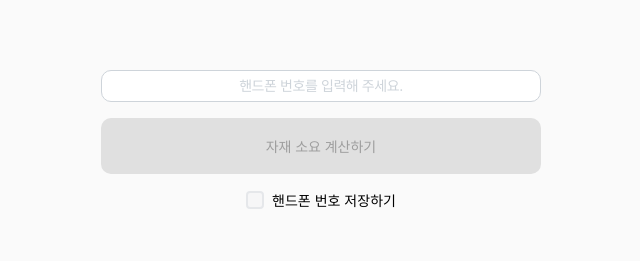
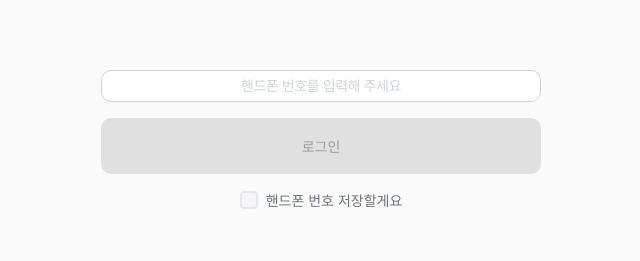
Before and after one commit to j-yesung/volume-calculator, a React (Vite) app: page / in a window 1280 px wide. Shown: the part 339-600 px from the top of the page, without its empty margins (319-959 px from the left). Built offline with nearby package versions, Linux system fonts and the light colour scheme; a web font is replaced by a local one.

Commit message:
fix: 텍스트 수정

```diff
--- a/src/features/user/components/login/index.tsx
+++ b/src/features/user/components/login/index.tsx
@@ -31,7 +31,7 @@ const Login = () => {
 			localStorage.setItem(PHONE_NUMBER_STORAGE_KEY, phoneNumber);
 		}
 
-		showToast(`${phoneNumber}로 로그인 했어요.`, 2000);
+		showToast(`${phoneNumber}로 로그인 했어요`, 2000);
 		navigate("/calculator");
 	};
 
@@ -51,11 +51,11 @@ const Login = () => {
 		<S.Container>
 			<PhoneNumberInput onChange={setPhoneNumber} value={phoneNumber} />
 			<Button onClick={handleLogin} disabled={!isPhoneNumberValid}>
-				자재 소요 계산하기
+				로그인
 			</Button>
 			<S.Checkbox onClick={handleToggleCheckbox}>
 				<input type="checkbox" checked={isSaved} disabled={!isPhoneNumberValid} />
-				핸드폰 번호 저장하기
+				<p>핸드폰 번호 저장할게요</p>
 			</S.Checkbox>
 		</S.Container>
 	);
--- a/src/features/user/components/login/phoneNumberInput/index.tsx
+++ b/src/features/user/components/login/phoneNumberInput/index.tsx
@@ -33,7 +33,7 @@ const PhoneNumberInput = ({ onChange, value }: Props) => {
 			css={phoneNumberInputStyle}
 			value={value}
 			onChange={handlePhoneNumberChange}
-			placeholder="핸드폰 번호를 입력해 주세요."
+			placeholder="핸드폰 번호를 입력해 주세요"
 			inputMode="numeric"
 			maxLength={13}
 		/>
--- a/src/features/user/components/login/style.ts
+++ b/src/features/user/components/login/style.ts
@@ -21,9 +21,13 @@ export const Checkbox = styled.div`
 	display: flex;
 	align-items: center;
 	gap: 8px;
-	font-size: 14px;
 	cursor: pointer;
 	user-select: none;
+
+	p {
+		font-size: 14px;
+		color: ${({ theme }) => theme.fontColors.secondary};
+	}
 
 	input[type="checkbox"] {
 		width: 18px;
--- a/src/features/user/hooks/useCalculator.ts
+++ b/src/features/user/hooks/useCalculator.ts
@@ -24,7 +24,7 @@ export const useCalculator = () => {
 		const sumCutQtys = cutQtys.reduce((acc, val) => acc + val, 0);
 
 		if (sumMaterials < sumCutQtys) {
-			alert("출고된 자재가 재단 수량보다 적습니다.");
+			alert("출고된 자재가 재단 수량보다 적어요");
 			return {
 				results: [],
 				totalLoss: 0,
--- a/src/features/user/hooks/useInteriorItem.ts
+++ b/src/features/user/hooks/useInteriorItem.ts
@@ -6,13 +6,13 @@ const initialInputs = {
 	materials: {
 		id: "materials",
 		value: "",
-		placeholder: "자재를 입력해 주세요.",
+		placeholder: "자재를 입력해 주세요",
 		items: [],
 	},
 	cutQty: {
 		id: "cutQty",
 		value: "",
-		placeholder: "재단 수량을 입력해 주세요.",
+		placeholder: "재단 수량을 입력해 주세요",
 		items: [],
 	},
 };
```
